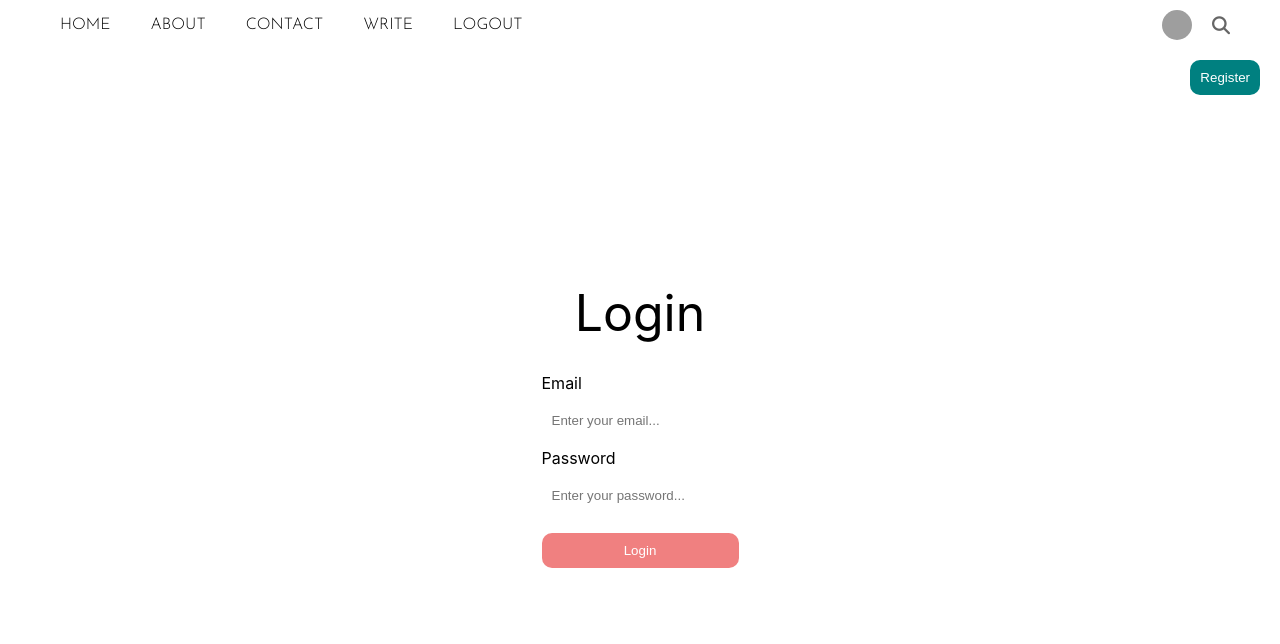
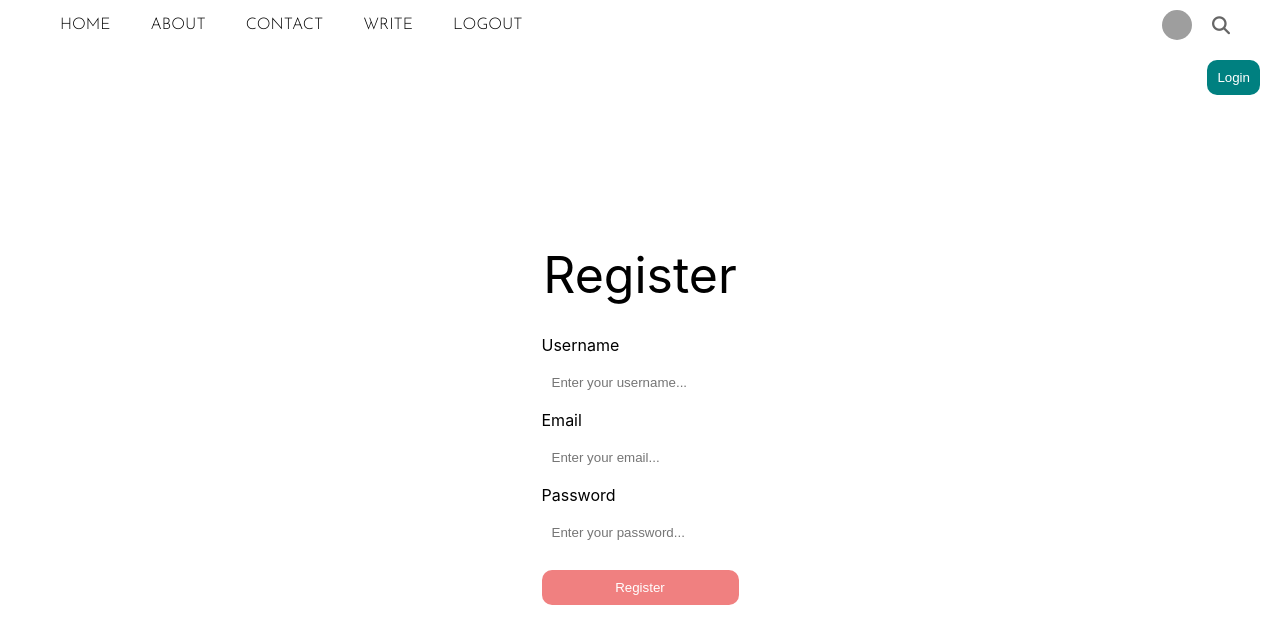
Before and after one commit to dtzvetkov77/blog-app, a React (Create React App) app in the folder client/: page /login in a window 1280 px wide. Shown: the top 644 px of the page. Built offline with nearby package versions, Linux system fonts and the light colour scheme; grey boxes are pictures that could not be loaded.

Commit message:
Add register page

```diff
--- a/client/src/App.js
+++ b/client/src/App.js
@@ -5,6 +5,7 @@ import Single from "./pages/single/Single";
 import Write from "./pages/write/Write";
 import Settings from "./pages/settings/Settings";
 import Login from "./pages/login/Login";
+import Register from "./pages/register/Register";
 
 function App() {
   return (
@@ -14,7 +15,8 @@ function App() {
       {/* <Single/> */}
       {/* <Write/> */}
       {/* <Settings/> */}
-      <Login/>
+      {/* <Login/> */}
+      <Register/>
     </div>
   );
 }
--- /dev/null
+++ b/client/src/pages/register/Register.jsx
@@ -0,0 +1,21 @@
+import './register.css'
+
+function Register() {
+  return (
+    <div className="register">
+    <span className="register-title">Register</span>
+    <form className="register-form">
+      <label>Username</label>
+      <input className="register-input" type="text" placeholder="Enter your username..." />
+      <label>Email</label>
+      <input className="register-input" type="text" placeholder="Enter your email..." />
+      <label>Password</label>
+      <input className="register-input" type="password" placeholder="Enter your password..." />
+      <button className="register-button">Register</button>
+    </form>
+      <button className="register-login-button">Login</button>
+  </div>
+  )
+}
+
+export default Register
--- /dev/null
+++ b/client/src/pages/register/register.css
@@ -0,0 +1,60 @@
+.register {
+    height: calc(100vh - 50px);
+    display: flex;
+    flex-direction: column;
+    align-items: center;
+    justify-content: center;
+    background: linear-gradient(
+        rgba(255, 255, 255, 0.5),
+        rgba(255, 255, 255, 0.5)
+      );
+    background-size: cover;
+  }
+
+  .register-title {
+    font-size: 50px;
+  }
+
+  .register-form {
+    margin-top: 20px;
+    display: flex;
+    flex-direction: column;
+  }
+
+  .register-form > label {
+    margin: 10px 0;
+  }
+
+  .register-input {
+    padding: 10px;
+    background-color: white;
+    border: none;
+    border-radius: 10px;
+  }
+
+  .register-input:focus {
+    outline: none;
+  }
+
+  .register-button {
+    margin-top: 20px;
+    cursor: pointer;
+    background-color: lightcoral;
+    color: white;
+    padding: 10px;
+    border: none;
+    border-radius: 10px;
+    text-align: center;
+  }
+
+  .register-login-button {
+    position: absolute;
+    top: 60px;
+    right: 20px;
+    background-color: teal;
+    cursor: pointer;
+    padding: 10px;
+    border: none;
+    color: white;
+    border-radius: 10px;
+  }
```
